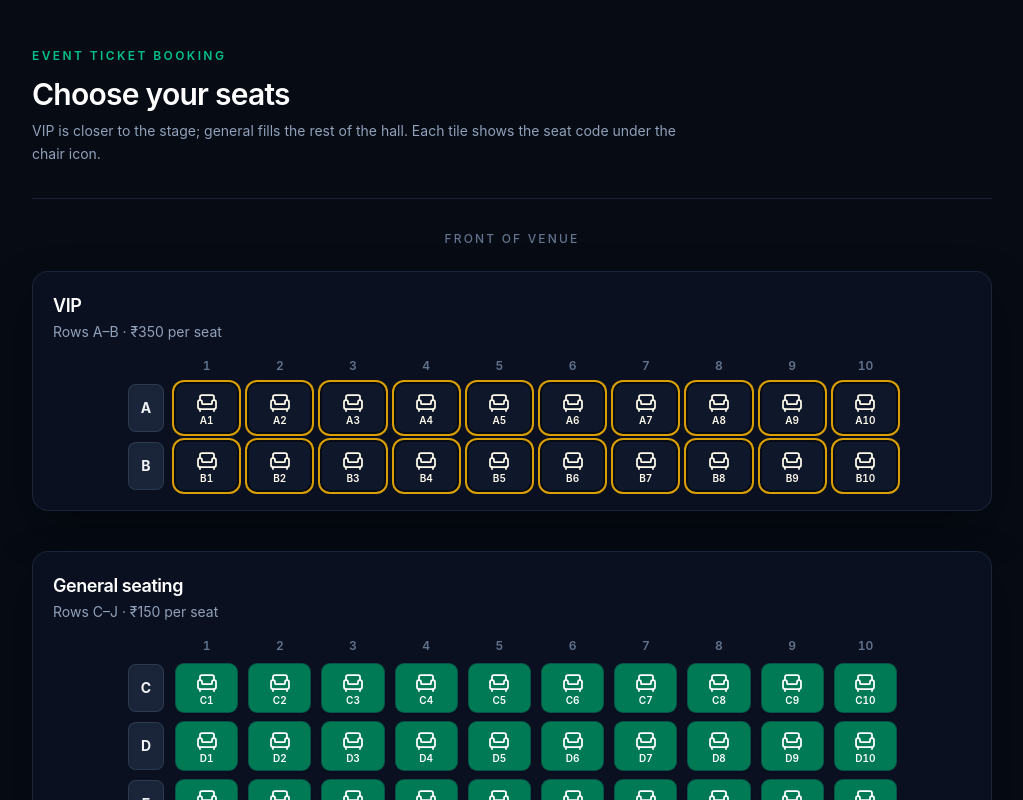
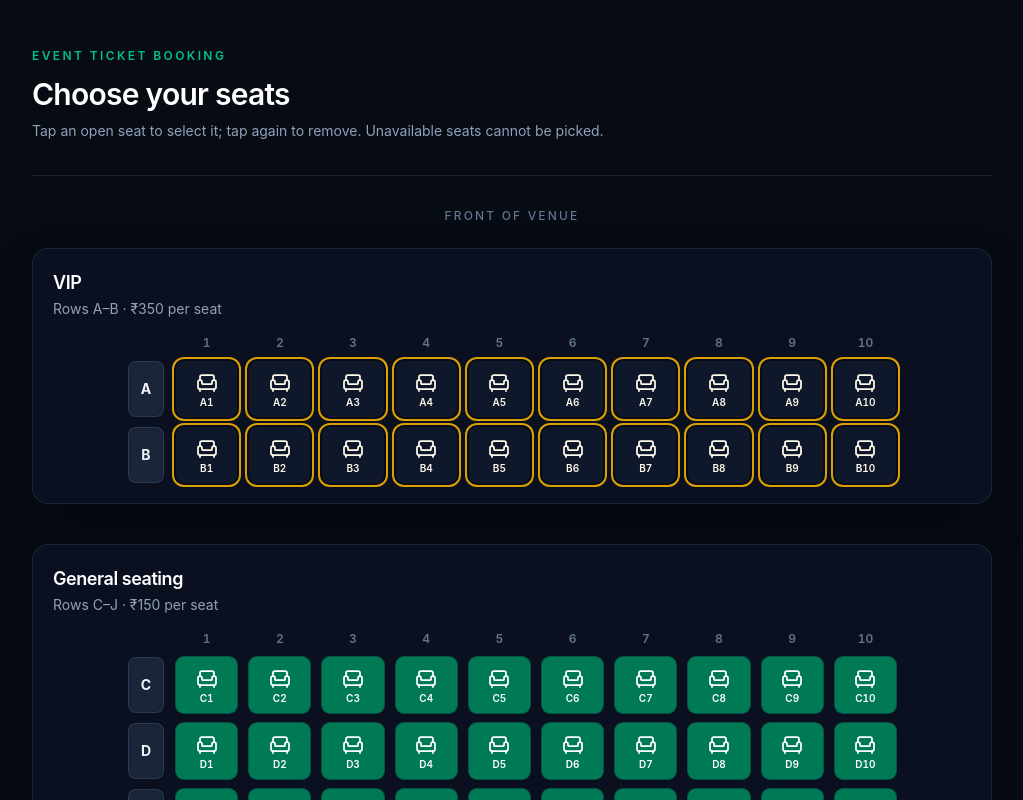
Before and after one commit to Patelg5606/event_ticket_bookings, a React (Vite) app: page / in a window 1280 px wide. Shown: the top 800 px of the page, without its empty margins (128-1151 px from the left). Built offline with nearby package versions, Linux system fonts and the light colour scheme.

Commit message:
Seat Selection logic and toggle functionality.

```diff
--- a/src/features/booking/SeatGrid.tsx
+++ b/src/features/booking/SeatGrid.tsx
@@ -4,6 +4,8 @@ import type { Seat } from './types'
 
 type SeatGridProps = {
   seats: Seat[]
+  pickedIds: string[]
+  onSeatClick: (seat: Seat) => void
 }
 
 type RowGroup = {
@@ -22,7 +24,7 @@ function SeatMapScroll({ children }: { children: ReactNode }) {
   )
 }
 
-  function buildRowGroups(seatList: Seat[]) {
+function buildRowGroups(seatList: Seat[]) {
   const byRow: Record<string, Seat[]> = {}
 
   for (const seat of seatList) {
@@ -62,42 +64,77 @@ function ColumnHeadings() {
   )
 }
 
-function SeatTile({ seat }: { seat: Seat }) {
+type SeatTileProps = {
+  seat: Seat
+  selected: boolean
+  onPick: (seat: Seat) => void
+}
+
+function SeatTile({ seat, selected, onPick }: SeatTileProps) {
   const taken = seat.status === 'unavailable'
   const vip = seat.tier === 'VIP'
 
   let shell =
-    'flex min-h-10 flex-col items-center justify-center gap-0 rounded-md px-0 py-1 shadow-sm sm:min-h-11 sm:rounded-lg sm:py-1 md:min-h-12'
+    'flex min-h-[3.25rem] w-full flex-col items-center justify-center gap-0.5 overflow-visible rounded-md border-0 px-0.5 py-1.5 font-inherit shadow-sm outline-none sm:min-h-[3.5rem] sm:rounded-lg sm:py-2 md:min-h-14 focus-visible:ring-2 focus-visible:ring-sky-400 focus-visible:ring-offset-2 focus-visible:ring-offset-[#060b14]'
 
   let iconClass =
-    'h-4 w-4 shrink-0 sm:h-5 sm:w-5 md:h-6 md:w-6'
+    'block h-[1.125rem] w-[1.125rem] shrink-0 sm:h-5 sm:w-5 md:h-6 md:w-6'
 
   if (taken) {
     shell +=
-      ' bg-red-950/80 text-red-200 ring-1 ring-red-500/40'
+      ' cursor-not-allowed bg-red-950/80 text-red-200 ring-1 ring-red-500/40'
     iconClass += ' opacity-55'
+  } else if (selected) {
+    shell +=
+      ' cursor-pointer bg-sky-600 text-white ring-2 ring-sky-300 ring-offset-1 ring-offset-[#060b14] active:scale-[0.98] sm:ring-offset-2'
   } else if (vip) {
     shell +=
-      ' bg-slate-900 text-amber-50 ring-2 ring-amber-400/85 ring-offset-1 ring-offset-[#060b14] sm:ring-offset-2'
+      ' cursor-pointer bg-slate-900 text-amber-50 ring-2 ring-amber-400/85 ring-offset-1 ring-offset-[#060b14] active:scale-[0.98] sm:ring-offset-2'
   } else {
     shell +=
-      ' bg-emerald-700 text-white ring-1 ring-emerald-400/35'
+      ' cursor-pointer bg-emerald-700 text-white ring-1 ring-emerald-400/35 active:scale-[0.98]'
+  }
+
+  const label = `${seat.id} · ${seat.tier} · ₹${seat.price}`
+
+  const inner = (
+    <>
+      <span className="flex shrink-0 items-center justify-center leading-none">
+        <Armchair className={iconClass} strokeWidth={1.75} aria-hidden />
+      </span>
+      <span className="text-[8px] font-semibold leading-none tabular-nums sm:text-[9px] md:text-[10px]">
+        {seat.id}
+      </span>
+    </>
+  )
+
+  if (taken) {
+    return (
+      <div className={shell} title={label} aria-disabled="true">
+        {inner}
+      </div>
+    )
   }
 
   return (
-    <div
+    <button
+      type="button"
       className={shell}
-      title={`${seat.id} · ${seat.tier} · ₹${seat.price}`}
+      title={label}
+      aria-pressed={selected}
+      onClick={() => onPick(seat)}
     >
-      <Armchair className={iconClass} strokeWidth={1.75} aria-hidden />
-      <span className="text-[8px] font-semibold leading-none tabular-nums sm:text-[9px] md:text-[10px]">
-        {seat.id}
-      </span>
-    </div>
+      {inner}
+    </button>
   )
 }
 
-function SeatRow({ row, seats }: RowGroup) {
+type SeatRowProps = RowGroup & {
+  pickedIds: string[]
+  onSeatClick: (seat: Seat) => void
+}
+
+function SeatRow({ row, seats, pickedIds, onSeatClick }: SeatRowProps) {
   return (
     <div className="flex items-stretch gap-2 sm:gap-2.5 md:gap-3">
       <div
@@ -108,7 +145,12 @@ function SeatRow({ row, seats }: RowGroup) {
       </div>
       <div className="grid min-w-0 flex-1 grid-cols-10 gap-2 sm:gap-2.5 md:gap-3">
         {seats.map((seat) => (
-          <SeatTile key={seat.id} seat={seat} />
+          <SeatTile
+            key={seat.id}
+            seat={seat}
+            selected={pickedIds.includes(seat.id)}
+            onPick={onSeatClick}
+          />
         ))}
       </div>
     </div>
@@ -153,9 +195,13 @@ function SectionShell({
   )
 }
 
-export function SeatGrid({ seats }: SeatGridProps) {
-  const vipSeats = seats.filter((s) => s.tier === 'VIP')
-  const generalSeats = seats.filter((s) => s.tier === 'General')
+export function SeatGrid({ seats, pickedIds, onSeatClick }: SeatGridProps) {
+  const chosen = pickedIds ?? []
+  const list = seats ?? []
+  const onPick = onSeatClick ?? (() => {})
+
+  const vipSeats = list.filter((s) => s.tier === 'VIP')
+  const generalSeats = list.filter((s) => s.tier === 'General')
 
   const vipRows = buildRowGroups(vipSeats)
   const generalRows = buildRowGroups(generalSeats)
@@ -175,7 +221,13 @@ export function SeatGrid({ seats }: SeatGridProps) {
         >
           <ColumnHeadings />
           {vipRows.map((rg) => (
-            <SeatRow key={rg.row} row={rg.row} seats={rg.seats} />
+            <SeatRow
+              key={rg.row}
+              row={rg.row}
+              seats={rg.seats}
+              pickedIds={chosen}
+              onSeatClick={onPick}
+            />
           ))}
         </SectionShell>
 
@@ -187,7 +239,13 @@ export function SeatGrid({ seats }: SeatGridProps) {
         >
           <ColumnHeadings />
           {generalRows.map((rg) => (
-            <SeatRow key={rg.row} row={rg.row} seats={rg.seats} />
+            <SeatRow
+              key={rg.row}
+              row={rg.row}
+              seats={rg.seats}
+              pickedIds={chosen}
+              onSeatClick={onPick}
+            />
           ))}
         </SectionShell>
       </div>
--- a/src/pages/HomePage.tsx
+++ b/src/pages/HomePage.tsx
@@ -1,13 +1,30 @@
 import { useQuery } from '@tanstack/react-query'
 import { Armchair } from 'lucide-react'
+import { useState } from 'react'
 import { SeatGrid } from '@/features/booking/SeatGrid'
 import { fetchSeatList } from '@/features/booking/mockApi'
+import type { Seat } from '@/features/booking/types'
 
 export function HomePage() {
+  const [pickedIds, setPickedIds] = useState<string[]>([])
+
   const seatQuery = useQuery({
     queryKey: ['seats'],
     queryFn: fetchSeatList,
   })
+
+  function handleSeatClick(seat: Seat) {
+    if (seat.status === 'unavailable') {
+      return
+    }
+
+    setPickedIds((prev) => {
+      if (prev.includes(seat.id)) {
+        return prev.filter((id) => id !== seat.id)
+      }
+      return [...prev, seat.id]
+    })
+  }
 
   if (seatQuery.isPending) {
     return (
@@ -38,12 +55,23 @@ export function HomePage() {
             Choose your seats
           </h1>
           <p className="mt-2 max-w-2xl text-xs leading-relaxed text-slate-400 sm:text-sm">
-            VIP is closer to the stage; general fills the rest of the hall.
-            Each tile shows the seat code under the chair icon.
+            Tap an open seat to select it; tap again to remove. Unavailable
+            seats cannot be picked.
           </p>
+          {pickedIds.length > 0 ? (
+            <p className="mt-3 text-sm text-sky-300">
+              Selected: {pickedIds.length} seat
+              {pickedIds.length === 1 ? '' : 's'} (
+              {[...pickedIds].sort().join(', ')})
+            </p>
+          ) : null}
         </header>
 
-        <SeatGrid seats={seats} />
+        <SeatGrid
+          seats={seats}
+          pickedIds={pickedIds}
+          onSeatClick={handleSeatClick}
+        />
 
         <footer className="rounded-xl border border-slate-800/80 bg-slate-900/40 px-3 py-3 sm:rounded-2xl sm:px-5 sm:py-4">
           <p className="mb-2 text-[10px] font-semibold uppercase tracking-wider text-slate-500 sm:mb-3 sm:text-xs">
@@ -72,6 +100,12 @@ export function HomePage() {
               </span>
               VIP
             </span>
+            <span className="flex items-center gap-2.5">
+              <span className="flex h-9 w-9 items-center justify-center rounded-lg bg-sky-600 text-white ring-2 ring-sky-300 ring-offset-2 ring-offset-[#060b14]">
+                <Armchair className="h-4 w-4" strokeWidth={1.75} aria-hidden />
+              </span>
+              Selected
+            </span>
           </div>
         </footer>
       </main>
```
